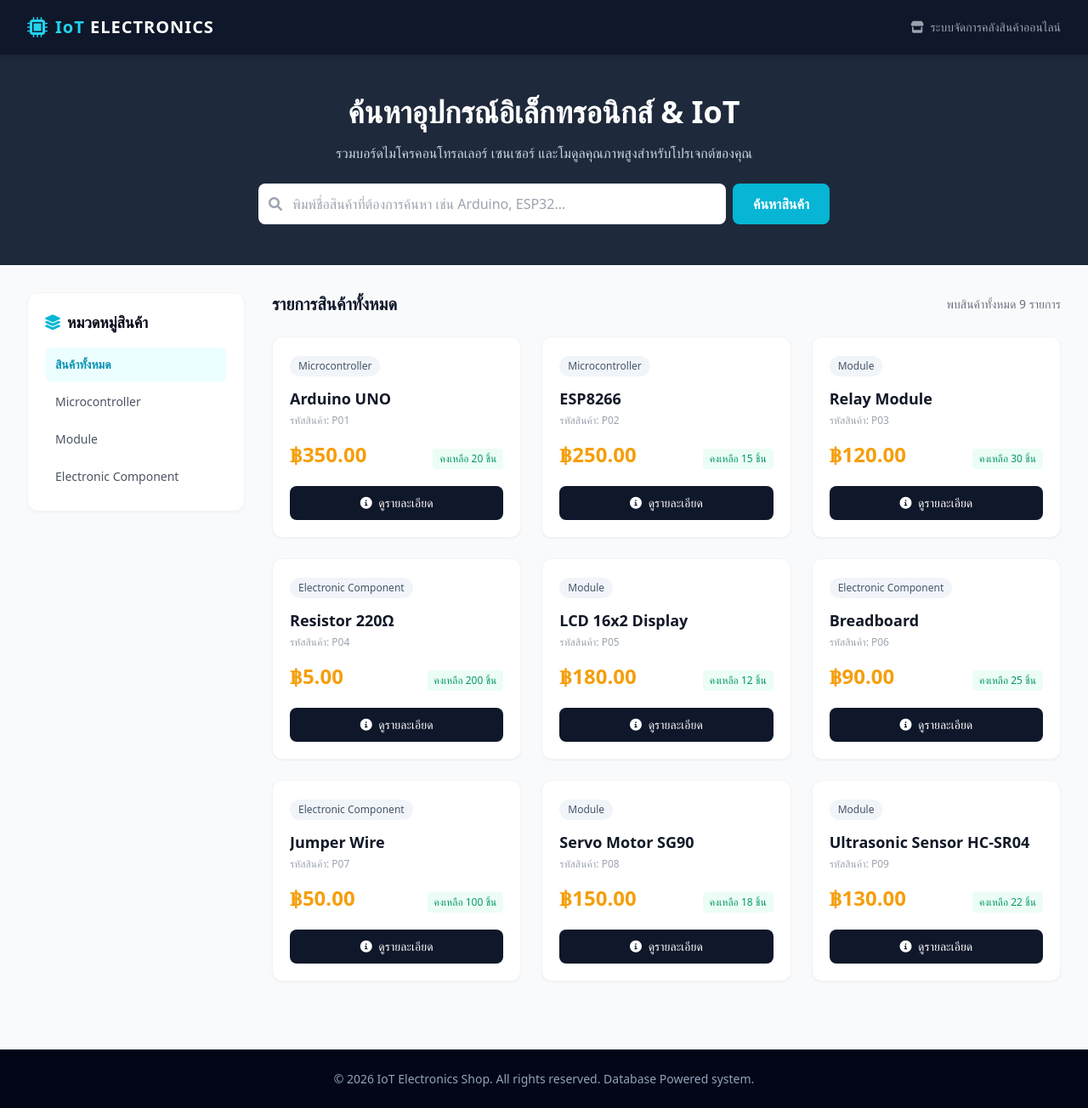
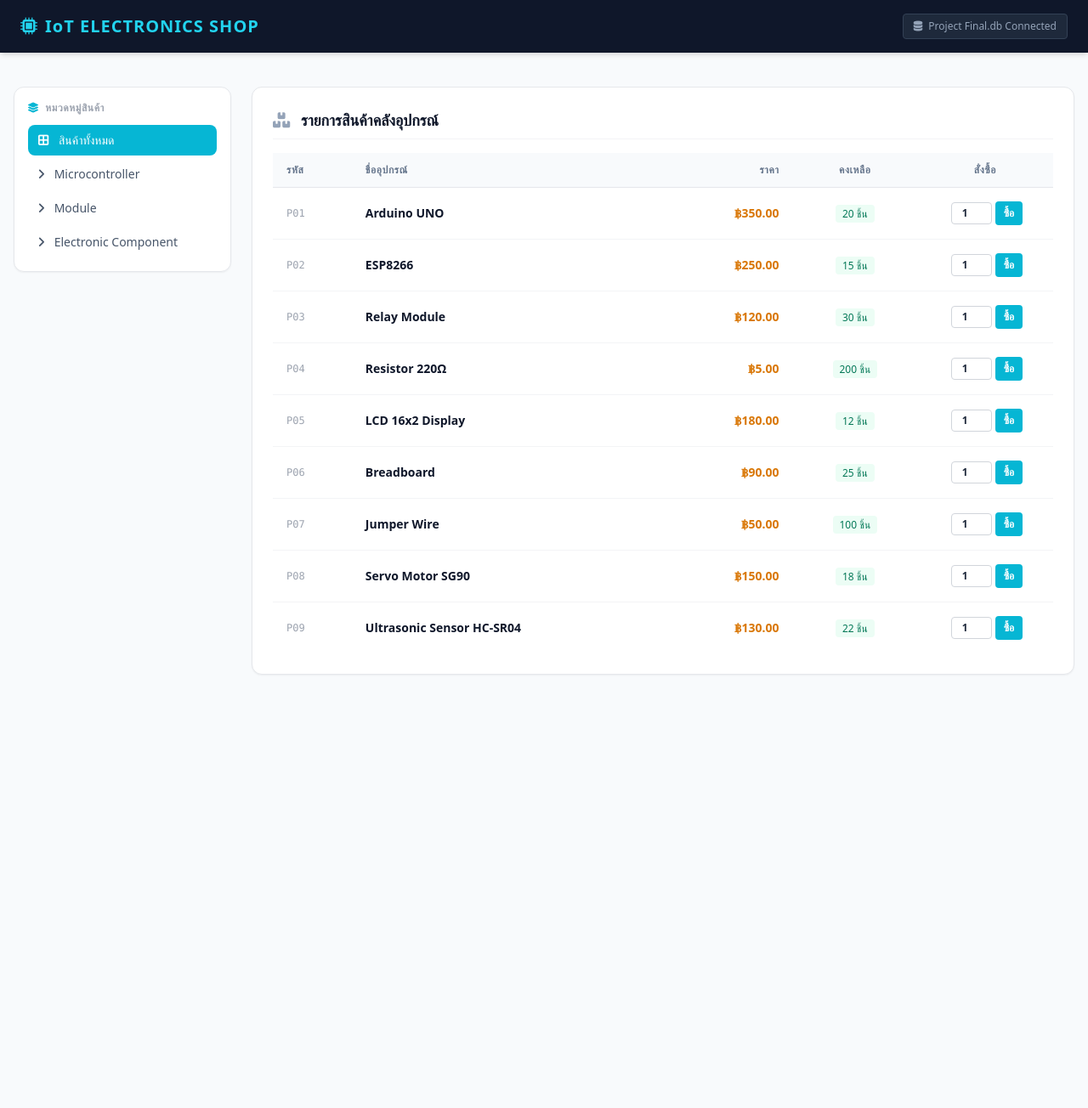
Before and after one commit to Shan024-s/elecshop, a Flask app: page / in a window 1280 px wide. Shown: the whole page at 85% size. After the commit the page ends 794 px from the top, so only its background shows below. Run offline with Flask 3, Linux system fonts and the light colour scheme; data comes from the database, SQL or seed files in the repository; some libraries are stand-ins or nearby versions.

Commit message:
Update index.html

```diff
--- a/templates/index.html
+++ b/templates/index.html
@@ -3,66 +3,50 @@
 <head>
     <meta charset="UTF-8">
     <meta name="viewport" content="width=device-width, initial-scale=1.0">
-    <title>Smart Electronics & IoT Shop</title>
+    <title>IoT Store - ระบบสั่งซื้อด่วน</title>
     <script src="https://cdn.tailwindcss.com"></script>
     <link href="https://cdnjs.cloudflare.com/ajax/libs/font-awesome/6.0.0/css/all.min.css" rel="stylesheet">
 </head>
-<body class="bg-gray-50 text-gray-800 font-sans min-h-screen flex flex-col">
+<body class="bg-slate-50 text-slate-800 font-sans min-h-screen flex flex-col">
 
-    <nav class="bg-slate-900 text-white shadow-md sticky top-0 z-50">
-        <div class="max-w-7xl mx-auto px-4 sm:px-6 lg:px-8">
-            <div class="flex items-center justify-between h-16">
-                <div class="flex items-center space-x-3">
-                    <a href="/" class="flex items-center space-x-2 text-xl font-bold tracking-wider text-cyan-400">
-                        <i class="fa-solid fa-microchip text-2xl"></i>
-                        <span>IoT <span class="text-white">ELECTRONICS</span></span>
+    <nav class="bg-slate-900 text-white py-4 px-6 shadow-md">
+        <div class="max-w-7xl mx-auto flex justify-between items-center">
+            <a href="/" class="text-xl font-bold tracking-wider text-cyan-400 flex items-center space-x-2">
+                <i class="fa-solid fa-microchip"></i>
+                <span>IoT ELECTRONICS SHOP</span>
             </a>
-                </div>
-                <div class="hidden md:block text-sm text-gray-400">
-                    <i class="fa-solid fa-store mr-1"></i> ระบบจัดการคลังสินค้าออนไลน์
-                </div>
-            </div>
+            <span class="text-xs bg-slate-800 text-slate-400 px-3 py-1.5 rounded border border-slate-700">
+                <i class="fa-solid fa-database mr-1"></i> Project Final.db Connected
+            </span>
         </div>
     </nav>
 
-    <div class="bg-slate-800 text-white py-12 px-4 shadow-inner">
-        <div class="max-w-4xl mx-auto text-center">
-            <h1 class="text-3xl md:text-4xl font-extrabold mb-4">ค้นหาอุปกรณ์อิเล็กทรอนิกส์ & IoT</h1>
-            <p class="text-slate-300 mb-6">รวมบอร์ดไมโครคอนโทรลเลอร์ เซนเซอร์ และโมดูลคุณภาพสูงสำหรับโปรเจกต์ของคุณ</p>
-
-            <form action="/" method="GET" class="flex flex-col sm:flex-row gap-2 max-w-2xl mx-auto">
-                <input type="hidden" name="category" value="{{ current_category }}">
-                <div class="relative flex-grow">
-                    <span class="absolute inset-y-0 left-0 flex items-center pl-3 text-gray-400">
-                        <i class="fa-solid fa-magnifying-glass"></i>
-                    </span>
-                    <input type="text" name="search" value="{{ search_query }}" placeholder="พิมพ์ชื่อสินค้าที่ต้องการค้นหา เช่น Arduino, ESP32..."
-                           class="w-full pl-10 pr-4 py-3 rounded-lg text-gray-900 placeholder-gray-400 focus:outline-none focus:ring-2 focus:ring-cyan-500">
+    <div class="max-w-7xl w-full mx-auto px-4 mt-4">
+        {% with messages = get_flashed_messages(with_categories=true) %}
+            {% if messages %}
+                {% for category, message in messages %}
+                    <div class="p-4 rounded-xl text-sm font-semibold border {% if category == 'success' %}bg-emerald-50 text-emerald-700 border-emerald-200{% else %}bg-rose-50 text-rose-700 border-rose-200{% endif %}">
+                        {{ message }}
                     </div>
-                <button type="submit" class="bg-cyan-500 hover:bg-cyan-600 text-white font-semibold px-6 py-3 rounded-lg transition duration-200">
-                    ค้นหาสินค้า
-                </button>
-            </form>
-        </div>
+                {% endfor %}
+            {% endif %}
+        {% endwith %}
     </div>
 
-    <main class="max-w-7xl mx-auto px-4 sm:px-6 lg:px-8 py-8 flex-grow w-full">
-        <div class="flex flex-col lg:flex-row gap-8">
+    <main class="max-w-7xl w-full mx-auto px-4 py-6 flex-grow flex flex-col md:flex-row gap-6">
 
-            <div class="w-full lg:w-64 shrink-0">
-                <div class="bg-white rounded-xl shadow-sm p-5 border border-gray-100 sticky top-24">
-                    <h2 class="text-lg font-bold mb-4 flex items-center text-slate-950">
-                        <i class="fa-solid fa-layer-group text-cyan-500 mr-2"></i> หมวดหมู่สินค้า
+        <div class="w-full md:w-64 shrink-0">
+            <div class="bg-white rounded-xl shadow-sm border border-gray-200 p-4 sticky top-6">
+                <h2 class="text-xs font-bold uppercase tracking-wider text-gray-400 mb-3">
+                    <i class="fa-solid fa-layer-group mr-1 text-cyan-500"></i> หมวดหมู่สินค้า
                 </h2>
                 <div class="space-y-1">
-                        <a href="/?search={{ search_query }}"
-                           class="block px-3 py-2.5 rounded-lg text-sm font-medium transition {% if not current_category %}bg-cyan-50 text-cyan-600 font-semibold{% else %}text-gray-600 hover:bg-gray-50 hover:text-gray-900{% endif %}">
-                            สินค้าทั้งหมด
+                    <a href="/" class="w-full block px-3 py-2 rounded-lg text-sm font-medium {% if not current_category %}bg-cyan-500 text-white{% else %}text-slate-600 hover:bg-slate-100{% endif %}">
+                        <i class="fa-solid fa-border-all mr-2"></i> สินค้าทั้งหมด
                     </a>
                     {% for cat in categories %}
-                        <a href="/?category={{ cat.category_id }}&search={{ search_query }}"
-                           class="block px-3 py-2.5 rounded-lg text-sm font-medium transition {% if current_category == cat.category_id %}bg-cyan-50 text-cyan-600 font-semibold{% else %}text-gray-600 hover:bg-gray-50 hover:text-gray-900{% endif %}">
-                            {{ cat.category_name }}
+                    <a href="/?category_id={{ cat.category_id }}" class="w-full block px-3 py-2 rounded-lg text-sm font-medium {% if current_category == cat.category_id|string %}bg-cyan-500 text-white{% else %}text-slate-600 hover:bg-slate-100{% endif %}">
+                        <i class="fa-solid fa-angle-right mr-2"></i> {{ cat.category_name }}
                     </a>
                     {% endfor %}
                 </div>
@@ -70,64 +54,57 @@
         </div>
 
         <div class="flex-grow">
-                <div class="flex justify-between items-center mb-6">
-                    <h2 class="text-xl font-bold text-slate-900">
-                        {% if search_query %} ผลการค้นหาสำหรับ "{{ search_query }}" {% else %} รายการสินค้าทั้งหมด {% endif %}
+            <div class="bg-white rounded-xl shadow-sm border border-gray-200 p-6">
+                <h2 class="text-lg font-bold text-slate-900 mb-4 pb-2 border-b border-gray-100">
+                    <i class="fa-solid fa-boxes-stacked text-slate-400 mr-2"></i> รายการสินค้าคลังอุปกรณ์
                 </h2>
-                    <span class="text-sm text-gray-500">พบสินค้าทั้งหมด {{ products|length }} รายการ</span>
-                </div>
 
                 {% if products|length == 0 %}
-                <div class="bg-white rounded-xl shadow-sm p-12 text-center border border-gray-100">
-                    <div class="text-gray-300 text-5xl mb-4">
-                        <i class="fa-solid fa-box-open"></i>
-                    </div>
-                    <p class="text-gray-500 text-lg">ไม่พบสินค้าที่ตรงกับเงื่อนไขของคุณ</p>
-                    <a href="/" class="mt-4 inline-block text-sm text-cyan-500 hover:underline">ล้างตัวกรองทั้งหมด</a>
+                <div class="text-center py-12 text-gray-400">
+                    <i class="fa-solid fa-box-open text-4xl mb-2 block"></i> ไม่มีอุปกรณ์ในหมวดหมู่นี้
                 </div>
                 {% else %}
-                <div class="grid grid-cols-1 sm:grid-cols-2 xl:grid-cols-3 gap-6">
+                <div class="overflow-x-auto">
+                    <table class="w-full text-left border-collapse">
+                        <thead>
+                            <tr class="bg-slate-50 text-xs font-bold uppercase tracking-wider text-slate-500 border-b border-gray-200">
+                                <th class="py-3 px-4">รหัส</th>
+                                <th class="py-3 px-4">ชื่ออุปกรณ์</th>
+                                <th class="py-3 px-4 text-right">ราคา</th>
+                                <th class="py-3 px-4 text-center">คงเหลือ</th>
+                                <th class="py-3 px-4 text-center w-40">สั่งซื้อ</th>
+                            </tr>
+                        </thead>
+                        <tbody class="divide-y divide-gray-100 text-sm">
                             {% for product in products %}
-                    <div class="bg-white rounded-xl shadow-sm border border-gray-100 overflow-hidden hover:shadow-md transition duration-200 flex flex-col justify-between group">
-                        <div class="p-5">
-                            <span class="inline-block bg-slate-100 text-slate-600 text-xs px-2.5 py-1 rounded-full font-medium mb-3">
-                                {{ product.category_name }}
+                            <tr class="hover:bg-slate-50">
+                                <td class="py-4 px-4 font-mono text-xs text-gray-400">{{ product.product_id }}</td>
+                                <td class="py-4 px-4 font-semibold text-slate-900">{{ product.product_name }}</td>
+                                <td class="py-4 px-4 text-right font-bold text-amber-600">฿{{ "{:,.2f}".format(product.price) }}</td>
+                                <td class="py-4 px-4 text-center">
+                                    <span class="px-2 py-0.5 rounded text-xs font-medium bg-emerald-50 text-emerald-700">
+                                        {{ product.stock }} ชิ้น
                                     </span>
-                            <h3 class="font-bold text-gray-900 text-lg group-hover:text-cyan-600 transition mb-1 line-clamp-2">
-                                {{ product.product_name }}
-                            </h3>
-                            <p class="text-xs text-gray-400 mb-4">รหัสสินค้า: {{ product.product_id }}</p>
-
-                            <div class="flex items-baseline justify-between mt-2">
-                                <span class="text-2xl font-black text-amber-500">฿{{ "{:,.2f}".format(product.price) }}</span>
-                                {% if product.stock > 0 %}
-                                <span class="text-xs bg-emerald-50 text-emerald-600 px-2 py-1 rounded font-medium">
-                                    คงเหลือ {{ product.stock }} ชิ้น
-                                </span>
-                                {% else %}
-                                <span class="text-xs bg-rose-50 text-rose-600 px-2 py-1 rounded font-medium">
-                                    สินค้าหมด
-                                </span>
+                                </td>
+                                <td class="py-4 px-4">
+                                    <form action="/buy" method="POST" class="flex items-center space-x-1 justify-center">
+                                        <input type="hidden" name="product_id" value="{{ product.product_id }}">
+                                        <input type="number" name="quantity" value="1" min="1" max="{{ product.stock }}" required
+                                               class="w-12 px-1 py-1 text-center border border-gray-300 rounded text-xs font-bold">
+                                        <button type="submit" class="bg-cyan-500 hover:bg-cyan-600 text-white text-xs font-bold px-2.5 py-1.5 rounded transition">
+                                            ซื้อ
+                                        </button>
+                                    </form>
+                                </td>
+                            </tr>
+                            {% endfor %}
+                        </tbody>
+                    </table>
+                </div>
                 {% endif %}
             </div>
         </div>
-                        <div class="p-5 pt-0">
-                            <a href="/product/<{{ product.product_id }}>" class="w-full block text-center bg-slate-900 hover:bg-cyan-600 text-white font-medium py-2.5 rounded-lg transition duration-150 text-sm">
-                                <i class="fa-solid fa-circle-info mr-1"></i> ดูรายละเอียด
-                            </a>
-                        </div>
-                    </div>
-                    {% endfor %}
-                </div>
-                {% endif %}
-            </div>
-
-        </div>
     </main>
-
-    <footer class="bg-slate-950 text-slate-400 text-center py-6 border-t border-slate-800 mt-12 text-sm">
-        <p>&copy; 2026 IoT Electronics Shop. All rights reserved. Database Powered system.</p>
-    </footer>
 
 </body>
 </html>
```
Lines whose indentation alone changed are shown as unchanged.
